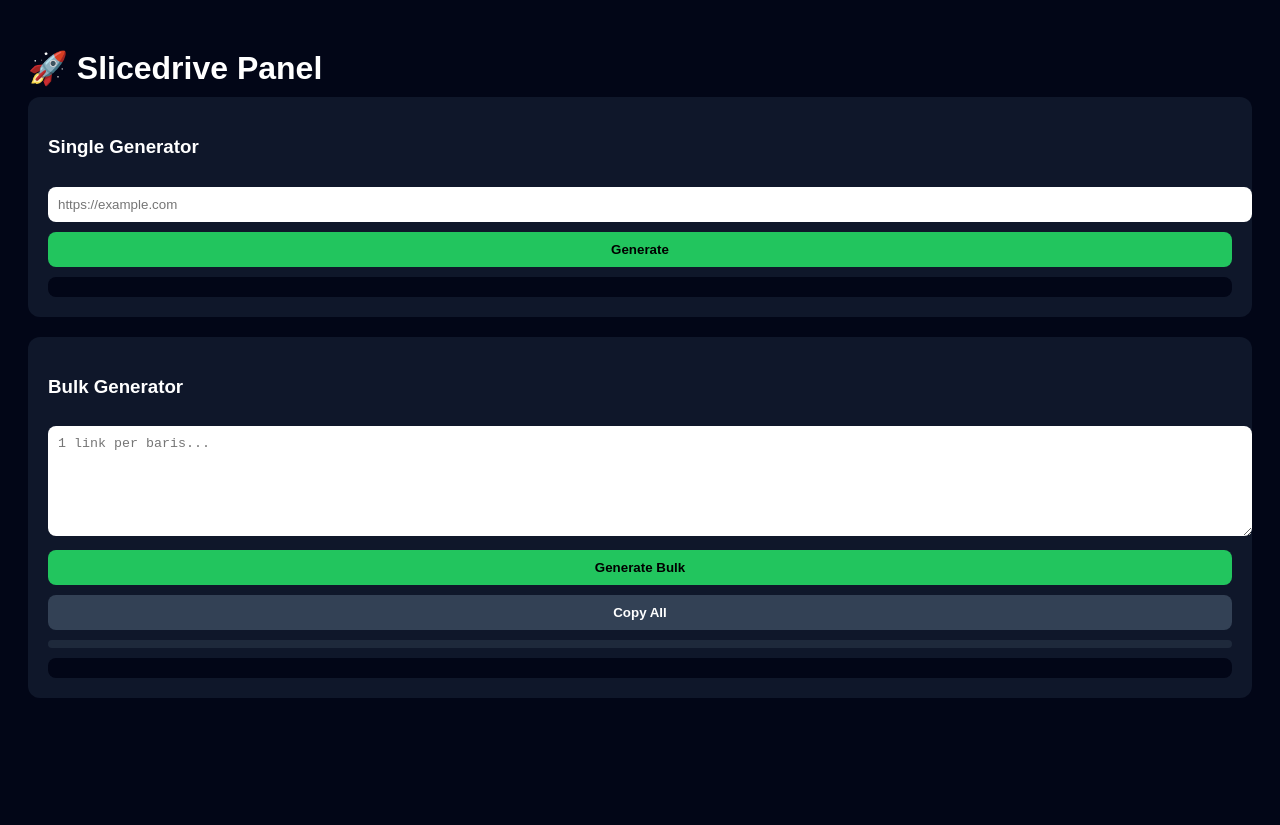
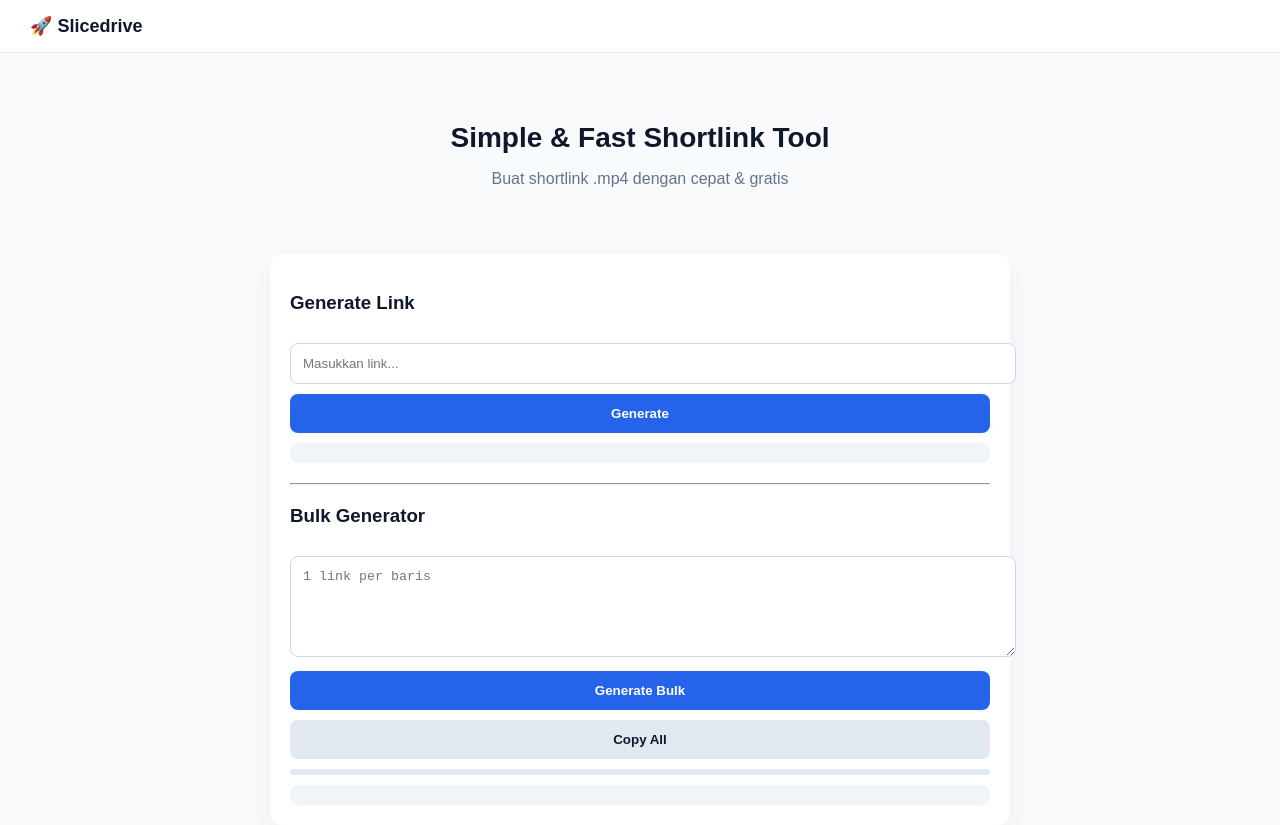
Before and after one commit to viralyy/slicedrive, a plain HTML site: page index.html in a window 1280 px wide. Before the commit the page ends 800 px from the top, so only its background shows below. Drawn offline with Linux system fonts and the light colour scheme.

Commit message:
Update index.html

```diff
--- a/index.html
+++ b/index.html
@@ -2,100 +2,144 @@
 <html lang="id">
 <head>
 <meta charset="UTF-8">
-<title>Slicedrive Panel</title>
+<title>Slicedrive</title>
 <meta name="viewport" content="width=device-width, initial-scale=1.0">
 
 <style>
 body {
-  font-family: Arial;
-  background: #020617;
-  color: white;
-  padding: 20px;
+  font-family: Arial, sans-serif;
+  background: #f8fafc;
+  margin: 0;
+  color: #0f172a;
 }
 
-h1 { margin-bottom: 10px; }
+/* NAVBAR */
+.nav {
+  display: flex;
+  justify-content: space-between;
+  padding: 15px 30px;
+  background: white;
+  border-bottom: 1px solid #e2e8f0;
+}
 
-.box {
-  background: #0f172a;
+.logo {
+  font-weight: bold;
+  font-size: 18px;
+}
+
+/* HERO */
+.hero {
+  text-align: center;
+  padding: 50px 20px;
+}
+
+.hero h1 {
+  font-size: 28px;
+  margin-bottom: 10px;
+}
+
+.hero p {
+  color: #64748b;
+}
+
+/* MAIN BOX */
+.main-box {
+  max-width: 700px;
+  margin: auto;
+  background: white;
   padding: 20px;
   border-radius: 12px;
-  margin-bottom: 20px;
+  box-shadow: 0 10px 30px rgba(0,0,0,0.05);
 }
 
+/* INPUT */
 input, textarea {
   width: 100%;
-  padding: 10px;
+  padding: 12px;
   border-radius: 8px;
-  border: none;
+  border: 1px solid #cbd5f5;
   margin-top: 10px;
 }
 
+/* BUTTON */
 button {
   margin-top: 10px;
-  padding: 10px;
+  padding: 12px;
   width: 100%;
   border: none;
   border-radius: 8px;
-  background: #22c55e;
+  background: #2563eb;
+  color: white;
   font-weight: bold;
   cursor: pointer;
 }
 
-button.secondary {
-  background: #334155;
-  color: white;
+.secondary {
+  background: #e2e8f0;
+  color: #0f172a;
 }
 
+/* RESULT */
 .result {
   margin-top: 10px;
+  background: #f1f5f9;
+  padding: 10px;
+  border-radius: 8px;
   white-space: pre-wrap;
   word-break: break-all;
-  background: #020617;
-  padding: 10px;
-  border-radius: 8px;
 }
 
+/* PROGRESS */
 .progress {
+  height: 6px;
+  background: #e2e8f0;
   margin-top: 10px;
-  height: 8px;
-  background: #1e293b;
   border-radius: 10px;
-  overflow: hidden;
 }
 
 .bar {
   height: 100%;
   width: 0%;
-  background: #22c55e;
+  background: #2563eb;
 }
 </style>
 </head>
 
 <body>
 
-<h1>🚀 Slicedrive Panel</h1>
-
-<!-- SINGLE -->
-<div class="box">
-  <h3>Single Generator</h3>
-  <input id="singleUrl" placeholder="https://example.com">
-  <button onclick="genSingle()">Generate</button>
-  <div class="result" id="singleResult"></div>
+<div class="nav">
+  <div class="logo">🚀 Slicedrive</div>
 </div>
 
-<!-- BULK -->
-<div class="box">
+<div class="hero">
+  <h1>Simple & Fast Shortlink Tool</h1>
+  <p>Buat shortlink .mp4 dengan cepat & gratis</p>
+</div>
+
+<div class="main-box">
+
+<h3>Generate Link</h3>
+
+<input id="singleUrl" placeholder="Masukkan link...">
+<button onclick="genSingle()">Generate</button>
+
+<div class="result" id="singleResult"></div>
+
+<hr style="margin:20px 0">
+
 <h3>Bulk Generator</h3>
-  <textarea id="bulkUrls" rows="6" placeholder="1 link per baris..."></textarea>
+
+<textarea id="bulkUrls" rows="5" placeholder="1 link per baris"></textarea>
 
 <button onclick="genBulk()">Generate Bulk</button>
 <button class="secondary" onclick="copyAll()">Copy All</button>
 
 <div class="progress">
-    <div class="bar" id="progressBar"></div>
+  <div class="bar" id="bar"></div>
 </div>
 
 <div class="result" id="bulkResult"></div>
+
 </div>
 
 <script>
@@ -109,54 +153,40 @@ async function genSingle() {
   const res = await fetch(`/create?url=${encodeURIComponent(url)}&key=${API_KEY}`);
   const data = await res.json();
 
-  document.getElementById("singleResult").innerHTML =
-    `${data.short} <button onclick="copyText('${data.short}')">Copy</button>`;
+  navigator.clipboard.writeText(data.short);
+
+  document.getElementById("singleResult").innerText =
+    data.short + " (copied)";
 }
 
 // BULK
 async function genBulk() {
   const raw = document.getElementById("bulkUrls").value;
-  const urls = raw.split("\n").filter(x => x.trim() !== "");
-
-  if (urls.length === 0) return alert("Isi link dulu");
+  const urls = raw.split("\n").filter(x => x.trim());
 
   let hasil = "";
   let done = 0;
 
   for (let i = 0; i < urls.length; i++) {
-    const url = urls[i].trim();
-
     try {
-      const res = await fetch(`/create?url=${encodeURIComponent(url)}&key=${API_KEY}`);
+      const res = await fetch(`/create?url=${encodeURIComponent(urls[i])}&key=${API_KEY}`);
       const data = await res.json();
-      hasil += data.short + "\n";
+      hasil += (i+1) + ". " + data.short + "\n";
     } catch {
-      hasil += "ERROR: " + url + "\n";
+      hasil += (i+1) + ". ERROR\n";
     }
 
     done++;
-    updateProgress(done, urls.length);
+    document.getElementById("bar").style.width = (done/urls.length)*100 + "%";
     document.getElementById("bulkResult").innerText = hasil;
   }
 }
 
-// PROGRESS BAR
-function updateProgress(done, total) {
-  const percent = (done / total) * 100;
-  document.getElementById("progressBar").style.width = percent + "%";
-}
-
-// COPY TEXT
-function copyText(text) {
-  navigator.clipboard.writeText(text);
-  alert("Copied!");
-}
-
-// COPY ALL
+// COPY
 function copyAll() {
   const text = document.getElementById("bulkResult").innerText;
   navigator.clipboard.writeText(text);
-  alert("Semua link berhasil di-copy!");
+  alert("Copied!");
 }
 </script>
 
```
Lines whose indentation alone changed are shown as unchanged.
